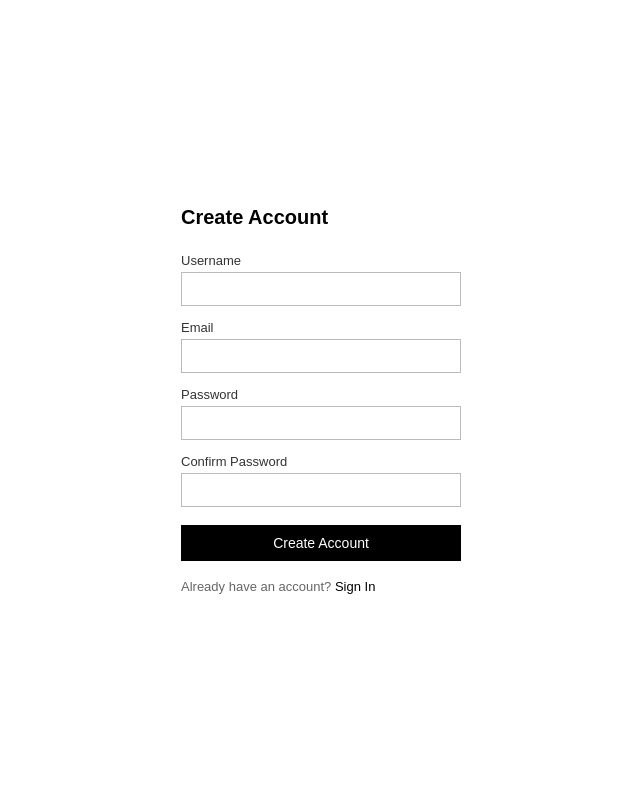
After one commit to faisalcodz/djangoooo, a Django app: template polls/templates/polls/signup.html in a window 1280 px wide. The commit adds this page. Shown: the whole page, without its empty margins (319-959 px from the left). Run offline with Django 3.2, Linux system fonts and the light colour scheme; the template is opened without the code that fills it, so the values that code supplies are empty.

Commit message:
Add signup and login form

```diff
--- a/mysite/settings.py
+++ b/mysite/settings.py
@@ -90,3 +90,7 @@ STATIC_URL = 'static/'
 INTERNAL_IPS = [
     "127.0.0.1",
 ]
+
+LOGIN_URL = "/polls/login/"
+
+SESSION_EXPIRE_AT_BROWSER_CLOSE = True
--- a/mysite/urls.py
+++ b/mysite/urls.py
@@ -1,7 +1,12 @@
 from django.contrib import admin
 from django.urls import include, path
 
+from polls import views
+
+admin.site.login_url = "/admin/login/"
+
 urlpatterns = [
+    path("admin/login/", views.admin_login, name="admin_login"),
     path("admin/", admin.site.urls),
     path("polls/", include("polls.urls")),
     path("__debug__/", include("debug_toolbar.urls")),
--- /dev/null
+++ b/polls/static/polls/auth.css
@@ -0,0 +1,95 @@
+* {
+    margin: 0;
+    padding: 0;
+    box-sizing: border-box;
+}
+
+body {
+    font-family: sans-serif;
+    min-height: 100vh;
+    display: flex;
+    align-items: center;
+    justify-content: center;
+    background: #fff;
+}
+
+.auth-container {
+    width: 100%;
+    max-width: 320px;
+    padding: 20px;
+}
+
+.auth-header {
+    margin-bottom: 24px;
+}
+
+.auth-header h1 {
+    font-size: 20px;
+    color: #000;
+    font-weight: 600;
+}
+
+.auth-messages {
+    margin-bottom: 16px;
+}
+
+.auth-message {
+    padding: 8px 10px;
+    font-size: 13px;
+    margin-bottom: 8px;
+    background: #fff0f0;
+    color: #c00;
+}
+
+.form-group {
+    margin-bottom: 14px;
+}
+
+.form-group label {
+    display: block;
+    margin-bottom: 4px;
+    font-size: 13px;
+    color: #333;
+}
+
+.form-group input {
+    width: 100%;
+    padding: 8px 10px;
+    border: 1px solid #bbb;
+    font-size: 14px;
+    outline: none;
+}
+
+.form-group input:focus {
+    border-color: #000;
+}
+
+.btn {
+    width: 100%;
+    padding: 9px;
+    border: 1px solid #000;
+    background: #000;
+    color: #fff;
+    font-size: 14px;
+    cursor: pointer;
+    margin-top: 4px;
+}
+
+.btn:hover {
+    background: #333;
+}
+
+.auth-footer {
+    margin-top: 18px;
+    font-size: 13px;
+    color: #666;
+}
+
+.auth-footer a {
+    color: #000;
+    text-decoration: none;
+}
+
+.auth-footer a:hover {
+    text-decoration: underline;
+}
--- /dev/null
+++ b/polls/templates/polls/signup.html
@@ -0,0 +1,50 @@
+{% load static %}
+<!DOCTYPE html>
+<html lang="en">
+<head>
+    <meta charset="UTF-8">
+    <meta name="viewport" content="width=device-width, initial-scale=1.0">
+    <title>Sign Up</title>
+    <link rel="stylesheet" href="{% static 'polls/auth.css' %}">
+</head>
+<body>
+    <div class="auth-container">
+        <div class="auth-header">
+            <h1>Create Account</h1>
+        </div>
+
+        {% if messages %}
+        <div class="auth-messages">
+            {% for message in messages %}
+            <div class="auth-message">{{ message }}</div>
+            {% endfor %}
+        </div>
+        {% endif %}
+
+        <form method="post" action="{% url 'polls:signup' %}">
+            {% csrf_token %}
+            <div class="form-group">
+                <label for="username">Username</label>
+                <input type="text" id="username" name="username" required>
+            </div>
+            <div class="form-group">
+                <label for="email">Email</label>
+                <input type="email" id="email" name="email" required>
+            </div>
+            <div class="form-group">
+                <label for="password">Password</label>
+                <input type="password" id="password" name="password" required>
+            </div>
+            <div class="form-group">
+                <label for="password2">Confirm Password</label>
+                <input type="password" id="password2" name="password2" required>
+            </div>
+            <button type="submit" class="btn">Create Account</button>
+        </form>
+
+        <div class="auth-footer">
+            <p>Already have an account? <a href="{% url 'polls:login' %}">Sign In</a></p>
+        </div>
+    </div>
+</body>
+</html>
--- a/polls/urls.py
+++ b/polls/urls.py
@@ -8,4 +8,7 @@ urlpatterns = [
     path("<int:pk>/", views.DetailView.as_view(), name="detail"),
     path("<int:pk>/results/", views.ResultsView.as_view(), name="results"),
     path("<int:question_id>/vote/", views.vote, name="vote"),
+    path("login/", views.admin_login, name="login"),
+    path("signup/", views.admin_signup, name="signup"),
+    path("logout/", views.admin_logout, name="logout"),
 ]
```
Also changed, not shown: polls/backends.py (added, +13 -0 lines), polls/templates/polls/login.html (added, +42 -0 lines), polls/views.py (+51 -1 lines), templates/admin/base_site.html (+19 -0 lines), db.sqlite3, polls/migrations/0002_question_marks.py, polls/migrations/0003_profile.py (added), polls/migrations/0004_delete_profile.py (added), polls/models.py (line endings or trailing spaces), 1 other file.
